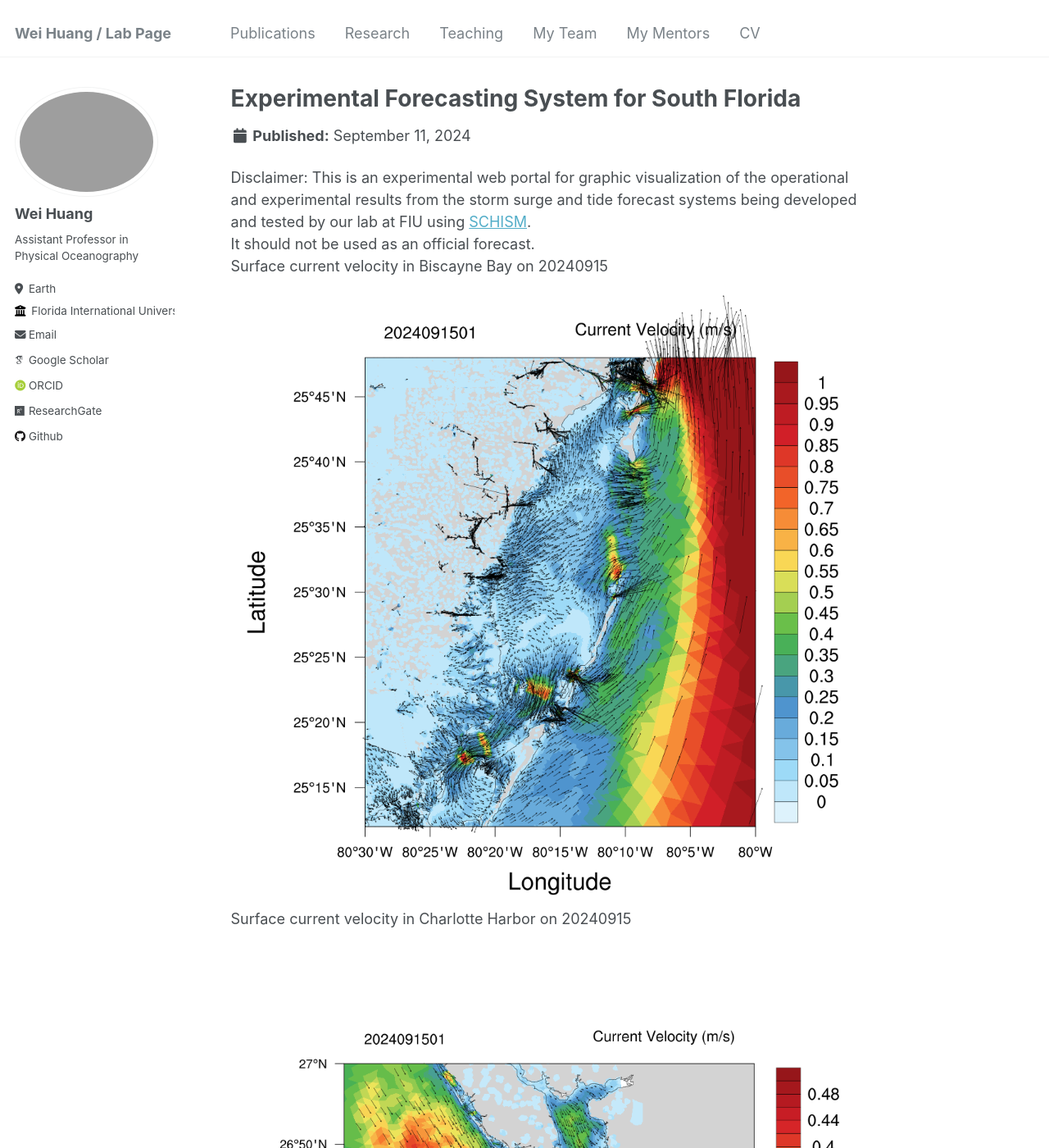
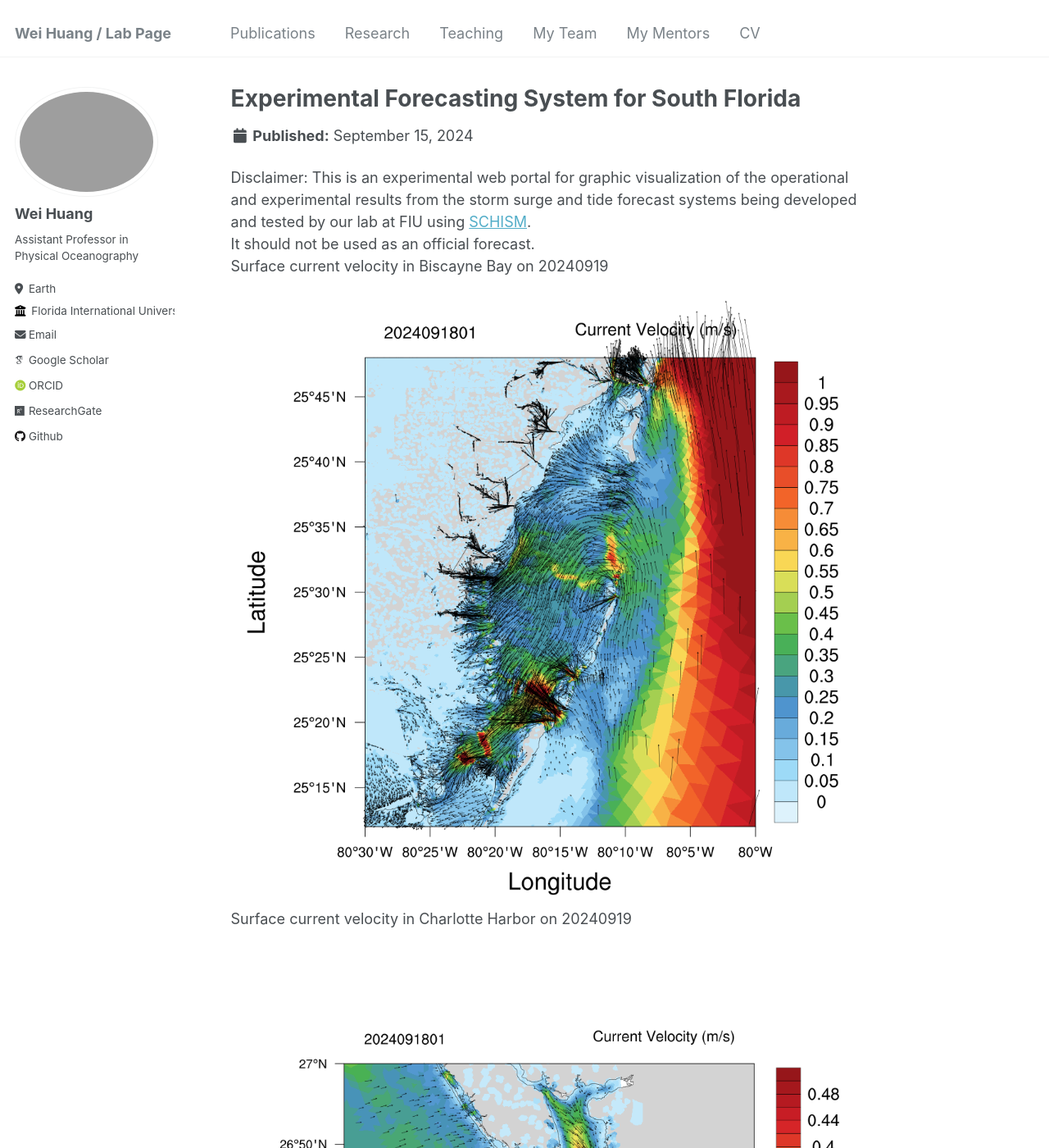
Before and after one commit to huang96169/huang96169.github.io, a Jekyll site: the page built from _research/research-1.md, in a window 1280 px wide and 1400 px high. Shown: the whole window at 82% size. Built offline with Jekyll 4.4.1, drawn with Linux system fonts in a browser that asks for light colours; some web fonts are replaced; some of the changed text lies outside the part shown.

Commit message:
modified:   _research/research-1.md 	modified:   _research/research-2.md 	modified:   images/research_Bbay.png 	modified:   images/research_Cbay.png 	modified:   images/research_Tbay.png 	modified:   images/research_elev2.gif 	modified:   images/research_maxelev2.gif 	modified:   images/research_salt2.gif 	modified:   images/research_temp2.gif 	modified:   images/research_uv1.gif 	modified:   images/research_uv2.gif

```diff
--- a/_research/research-1.md
+++ b/_research/research-1.md
@@ -1,7 +1,7 @@
 ---
 title: "Experimental Forecasting System for South Florida"
-short: Surface current velocity of South Florida from 20240911 to 20240915
-date: 2024-09-11
+short: Surface current velocity of South Florida from 20240915 to 20240919
+date: 2024-09-15
 short1: "Disclaimer: This is an experimental web portal for graphic visualization of the operational and experimental results from the storm surge and tide forecast systems being developed and tested by our lab at FIU using [SCHISM](https://ccrm.vims.edu/schismweb/). It should not be used as an official forecast."
 excerpt: "<img src='/images/research_uv1.gif'>"
 collection: research
@@ -10,11 +10,11 @@ collection: research
 Disclaimer:
 This is an experimental web portal for graphic visualization of the operational and experimental results from the storm surge and tide forecast systems being developed and tested by our lab at FIU using [SCHISM](https://ccrm.vims.edu/schismweb/).<br/>
 It should not be used as an official forecast.<br/>
-Surface current velocity in Biscayne Bay on 20240915<br/>
+Surface current velocity in Biscayne Bay on 20240919<br/>
 <img src='/images/research_Bbay.png'>
-Surface current velocity in Charlotte Harbor on 20240915<br/>
+Surface current velocity in Charlotte Harbor on 20240919<br/>
 <img src='/images/research_Cbay.png'>
-Surface current velocity in Tampa Bay on 20240915<br/>
+Surface current velocity in Tampa Bay on 20240919<br/>
 <img src='/images/research_Tbay.png'>
 The map below showns observational stations used for validating the model's results, as well as the horizontal grid. <br/>
 The horizontal grid for SCHISM in simulating Biscayne Bay in South Florida, using flexible resolution resolving levees and canals (1-2 m), watershed rural and urban areas (30m-50m) and coastal ocean (500m-5km).<br/>
```
Also changed, not shown: _research/research-2.md (+6 -6 lines), images/research_Bbay.png, images/research_Cbay.png, images/research_Tbay.png, images/research_maxelev2.gif.
